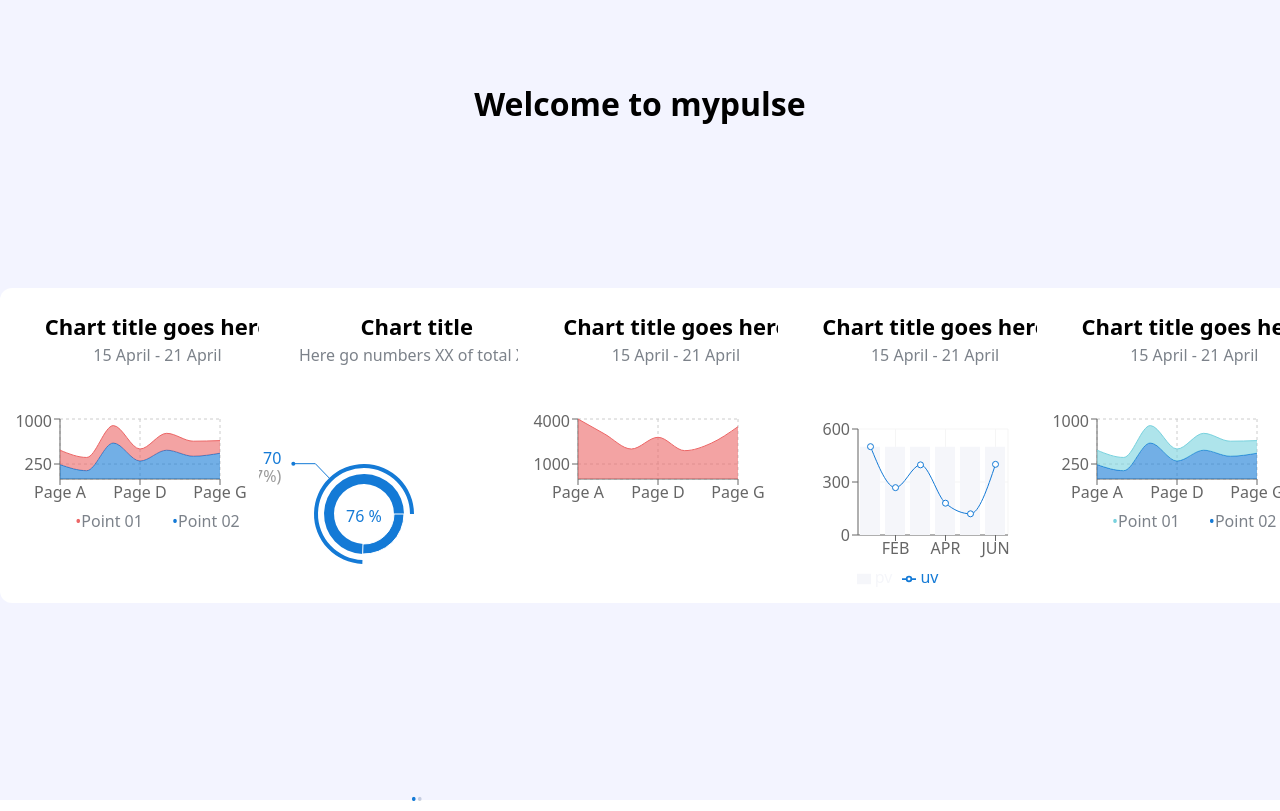
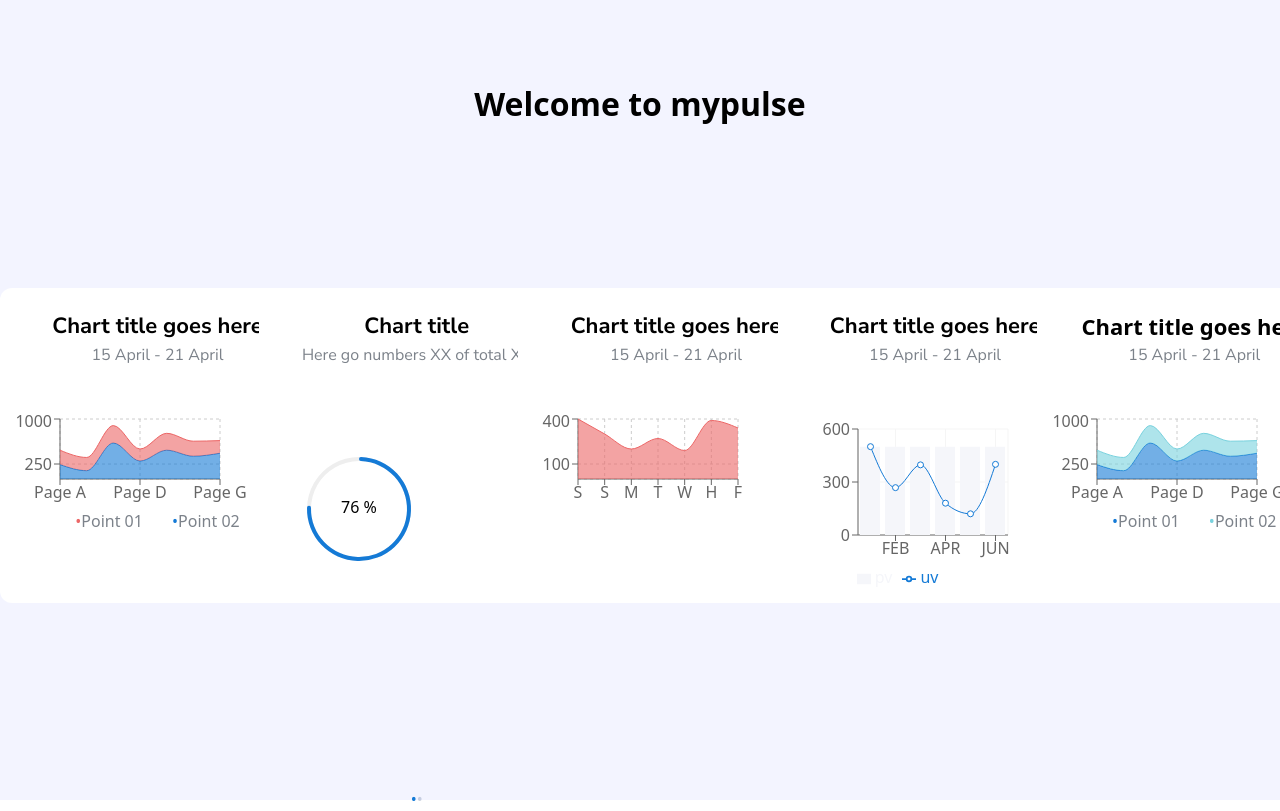
Before and after one commit to pereiraryan/charts, a React (Create React App) app: page / in a window 1280 px wide. Shown: the top 811 px of the page. Built offline with nearby package versions, Linux system fonts and the light colour scheme.

Commit message:
charts up to design v5

```diff
--- a/public/index.html
+++ b/public/index.html
@@ -24,6 +24,9 @@
       work correctly both with client-side routing and a non-root public URL.
       Learn how to configure a non-root public URL by running `npm run build`.
     -->
+    <link rel="preconnect" href="https://fonts.googleapis.com">
+    <link rel="preconnect" href="https://fonts.gstatic.com" crossorigin>
+    <link href="https://fonts.googleapis.com/css2?family=Nunito+Sans:ital,opsz,wght@0,6..12,200..1000;1,6..12,200..1000&display=swap" rel="stylesheet">
     <title>React App</title>
   </head>
   <body>
--- a/src/App.js
+++ b/src/App.js
@@ -11,32 +11,32 @@ function App() {
       <h1 className="font-bold text-[32px] pt-20 mb-40">Welcome to mypulse</h1>
       <div className="grid grid-cols-5 gap-4">
         <div className="bg-[#FFFFFF] rounded-[12px] h-[315px] w-[315px]">
-          <div className="font-bold text-[22px] mt-[22px] text-[#000000] center ">
+          <div className="font-bold text-[22px] mt-[22px] text-[#000000] center font-nunito">
             Chart title goes here
           </div>
-          <div className="center text-[16px] mb-[42px] text-[#7C828A]">15 April - 21 April</div>
+          <div className="center text-[16px] mb-[42px] text-[#7C828A] font-nunito">15 April - 21 April</div>
           <Lines />
         </div>
         <div className="bg-[#FFFFFF] rounded-[12px] h-[315px] w-[315px]">
-          <div className="font-bold text-[22px]  mt-[22px] center">Chart title</div>
-          <div className="center text-[16px]  mb-[42px] text-[#7C828A]">Here go numbers XX of total XX</div>
+          <div className="font-bold text-[22px]  mt-[22px] center font-nunito">Chart title</div>
+          <div className="center text-[16px]  mb-[42px] text-[#7C828A] font-nunito">Here go numbers XX of total XX</div>
           <Circle />
         </div>
         <div className="bg-[#FFFFFF] rounded-[12px] h-[315px] w-[315px]">
-          <div className="font-bold text-[22px]  mt-[22px] center">Chart title goes here</div>
-          <div className="center text-[16px]  mb-[42px] text-[#7C828A]">15 April - 21 April</div>
+          <div className="font-bold text-[22px]  mt-[22px] center font-nunito">Chart title goes here</div>
+          <div className="center text-[16px]  mb-[42px] text-[#7C828A] font-nunito">15 April - 21 April</div>
 
           <HighLight />
         </div>
         <div className="bg-[#FFFFFF] rounded-[12px] h-[315px] w-[315px]">
-          <div className="font-bold text-[22px]  mt-[22px] center">Chart title goes here</div>
-          <div className="center text-[16px]  mb-[42px] text-[#7C828A]">15 April - 21 April</div>
+          <div className="font-bold text-[22px]  mt-[22px] center font-nunito">Chart title goes here</div>
+          <div className="center text-[16px]  mb-[42px] text-[#7C828A] font-nunito">15 April - 21 April</div>
 
           <ComposedBar />
         </div>
         <div className="bg-[#FFFFFF] rounded-[12px] h-[315px] w-[315px]">
         <div className="font-bold text-[22px]  mt-[22px] center">Chart title goes here</div>
-        <div className="center text-[16px]  mb-[42px] text-[#7C828A]">15 April - 21 April</div>
+        <div className="center text-[16px]  mb-[42px] text-[#7C828A] font-nunito">15 April - 21 April</div>
         <SmoothLine />
         </div>
       </div>
--- a/src/component/Circle.js
+++ b/src/component/Circle.js
@@ -1,149 +1,141 @@
-import React, { useCallback, useState } from "react";
-import { PieChart, Pie, Sector } from "recharts";
-import { CarouselProvider, Slider, Slide, ButtonBack, ButtonNext } from 'pure-react-carousel';
-import 'pure-react-carousel/dist/react-carousel.es.css';
+import React from "react";
+import { RadialBarChart, RadialBar, PolarAngleAxis } from "recharts";
+import {
+  CarouselProvider,
+  Slider,
+  Slide,
+  ButtonBack,
+  ButtonNext,
+} from "pure-react-carousel";
+import "pure-react-carousel/dist/react-carousel.es.css";
 
-const data = [
-  { name: "76 %", value: 70 },
-  { name: "24 %", value: 24 }
-];
+const data = [{ name: "L1", value: 76 }];
 
-const renderActiveShape = (props) => {
-  const RADIAN = Math.PI / 180;
-  const {
-    cx,
-    cy,
-    midAngle,
-    innerRadius,
-    outerRadius,
-    startAngle,
-    endAngle,
-    fill,
-    payload,
-    percent,
-    value
-  } = props;
-  const sin = Math.sin(-RADIAN * midAngle);
-  const cos = Math.cos(-RADIAN * midAngle);
-  const sx = cx + (outerRadius + 10) * cos;
-  const sy = cy + (outerRadius + 10) * sin;
-  const mx = cx + (outerRadius + 30) * cos;
-  const my = cy + (outerRadius + 30) * sin;
-  const ex = mx + (cos >= 0 ? 1 : -1) * 22;
-  const ey = my;
-  const textAnchor = cos >= 0 ? "start" : "end";
-
-  return (
-    <g>
-      <text x={cx} y={cy} dy={8} textAnchor="middle" fill={fill}>
-        {payload.name}
-      </text>
-      <Sector
-        cx={cx}
-        cy={cy}
-        innerRadius={innerRadius}
-        outerRadius={outerRadius}
-        startAngle={startAngle}
-        endAngle={endAngle}
-        fill={fill}
-      />
-      <Sector
-        cx={cx}
-        cy={cy}
-        startAngle={startAngle}
-        endAngle={endAngle}
-        innerRadius={outerRadius + 6}
-        outerRadius={outerRadius + 10}
-        fill={fill}
-      />
-      <path
-        d={`M${sx},${sy}L${mx},${my}L${ex},${ey}`}
-        stroke={fill}
-        fill="none"
-      />
-      <circle cx={ex} cy={ey} r={2} fill={fill} stroke="none" />
-      <text
-        x={ex + (cos >= 0 ? 1 : -1) * 12}
-        y={ey}
-        textAnchor={textAnchor}
-        fill="#147AD6"
-      >{`PV ${value}`}</text>
-      <text
-        x={ex + (cos >= 0 ? 1 : -1) * 12}
-        y={ey}
-        dy={18}
-        textAnchor={textAnchor}
-        fill="#999"
-      >
-        {`(Rate ${(percent * 100).toFixed(2)}%)`}
-      </text>
-    </g>
-  );
-};
+const circleSize = 200;
 
 export default function Circle() {
-  const [activeIndex, setActiveIndex] = useState(0);
-  const onPieEnter = useCallback(
-    (_, index) => {
-      setActiveIndex(index);
-    },
-    [setActiveIndex]
-  );
-
   return (
     <CarouselProvider
       naturalSlideWidth={100}
       naturalSlideHeight={120}
       totalSlides={3}
     >
-
       <Slider>
-     <Slide index={0}>      <PieChart width={200} height={200}>
-        <Pie
-          activeIndex={activeIndex}
-          activeShape={renderActiveShape}
+        <Slide index={0}>
+          <RadialBarChart
+            width={circleSize}
+            height={circleSize}
+            cx={circleSize / 2}
+            cy={circleSize / 2}
+            innerRadius={50}
+            outerRadius={80}
+            barSize={4}
             data={data}
-          cx={100}
-          cy={100}
-          innerRadius={30}
-          outerRadius={40}
+            startAngle={90}
+            endAngle={-270}
+          >
+            <PolarAngleAxis
+              type="number"
+              domain={[0, 100]}
+              angleAxisId={0}
+              tick={false}
+            />
+            <RadialBar
+              background
+              clockWise
+              dataKey="value"
+              cornerRadius={circleSize / 2}
               fill="#147AD6"
+            />
+            <text
+              x={circleSize / 2}
+              y={circleSize / 2}
+              textAnchor="middle"
+              dominantBaseline="middle"
+              className="progress-label"
+            >
+              76 %
+            </text>
+          </RadialBarChart>
+        </Slide>
+        <Slide index={1}>  <RadialBarChart
+            width={circleSize}
+            height={circleSize}
+            cx={circleSize / 2}
+            cy={circleSize / 2}
+            innerRadius={50}
+            outerRadius={80}
+            barSize={4}
+            data={data}
+            startAngle={90}
+            endAngle={-270}
+          >
+            <PolarAngleAxis
+              type="number"
+              domain={[0, 100]}
+              angleAxisId={0}
+              tick={false}
+            />
+            <RadialBar
+              background
+              clockWise
               dataKey="value"
-          onMouseEnter={onPieEnter}
+              cornerRadius={circleSize / 2}
+              fill="#147AD6"
             />
-      </PieChart></Slide>
-     <Slide index={1}>      <PieChart width={200} height={200}>
-        <Pie
-          activeIndex={activeIndex}
-          activeShape={renderActiveShape}
+            <text
+              x={circleSize / 2}
+              y={circleSize / 2}
+              textAnchor="middle"
+              dominantBaseline="middle"
+              className="progress-label"
+            >
+              56 %
+            </text>
+          </RadialBarChart></Slide>
+        <Slide index={2}>  <RadialBarChart
+            width={circleSize}
+            height={circleSize}
+            cx={circleSize / 2}
+            cy={circleSize / 2}
+            innerRadius={50}
+            outerRadius={80}
+            barSize={4}
             data={data}
-          cx={100}
-          cy={100}
-          innerRadius={30}
-          outerRadius={40}
+            startAngle={90}
+            endAngle={-270}
+          >
+            <PolarAngleAxis
+              type="number"
+              domain={[0, 100]}
+              angleAxisId={0}
+              tick={false}
+            />
+            <RadialBar
+              background
+              clockWise
+              dataKey="value"
+              cornerRadius={circleSize / 2}
               fill="#147AD6"
-          dataKey="value"
-          onMouseEnter={onPieEnter}
             />
-      </PieChart></Slide>
-     <Slide index={2}>      <PieChart width={200} height={200}>
-        <Pie
-          activeIndex={activeIndex}
-          activeShape={renderActiveShape}
-          data={data}
-          cx={100}
-          cy={100}
-          innerRadius={30}
-          outerRadius={40}
-          fill="#147AD6"
-          dataKey="value"
-          onMouseEnter={onPieEnter}
-        />
-      </PieChart></Slide>
+            <text
+              x={circleSize / 2}
+              y={circleSize / 2}
+              textAnchor="middle"
+              dominantBaseline="middle"
+              className="progress-label"
+            >
+              56 %
+            </text>
+          </RadialBarChart></Slide>
       </Slider>
 
-   <ButtonBack><span className="text-[#147AD6]">•</span></ButtonBack>
-   <ButtonNext><span className="text-[#7388A95A]">•</span></ButtonNext>
+      <ButtonBack>
+        <span className="text-[#147AD6]">•</span>
+      </ButtonBack>
+      <ButtonNext>
+        <span className="text-[#7388A95A]">•</span>
+      </ButtonNext>
     </CarouselProvider>
   );
 }
--- a/src/component/HighLight.js
+++ b/src/component/HighLight.js
@@ -10,46 +10,46 @@ import {
 
 const data = [
   {
-    name: "Page A",
-    uv: 4000,
-    pv: 2400,
-    amt: 2400,
+    name: "S",
+    uv: 400,
+    pv: 240,
+    amt: 240,
   },
   {
-    name: "Page B",
-    uv: 3000,
-    pv: 1398,
-    amt: 2210,
+    name: "S",
+    uv: 300,
+    pv: 398,
+    amt: 220,
   },
   {
-    name: "Page C",
-    uv: 2000,
-    pv: 9800,
-    amt: 2290,
+    name: "M",
+    uv: 200,
+    pv: 400,
+    amt: 220,
   },
   {
-    name: "Page D",
-    uv: 2780,
-    pv: 3908,
-    amt: 2000,
+    name: "T",
+    uv: 270,
+    pv: 308,
+    amt: 200,
   },
   {
-    name: "Page E",
-    uv: 1890,
-    pv: 4800,
-    amt: 2181,
+    name: "W",
+    uv: 190,
+    pv: 400,
+    amt: 181,
   },
   {
-    name: "Page F",
-    uv: 2390,
-    pv: 3800,
-    amt: 2500,
+    name: "H",
+    uv: 390,
+    pv: 300,
+    amt: 250,
   },
   {
-    name: "Page G",
-    uv: 3490,
-    pv: 4300,
-    amt: 2100,
+    name: "F",
+    uv: 340,
+    pv: 300,
+    amt: 100,
   },
 ];
 
--- a/src/component/SmoothLine.js
+++ b/src/component/SmoothLine.js
@@ -87,8 +87,8 @@ export default function Lines() {
       />
     </AreaChart>
     <div className="center text-[16px] text-[#7C828A]">
-      <span className="text-[#79D2DE]">•</span>Point 01
-      &nbsp;&nbsp;&nbsp;&nbsp;&nbsp; <span className="text-[#147AD6]">•</span>Point 02
+      <span className="text-[#147AD6]">•</span>Point 01
+      &nbsp;&nbsp;&nbsp;&nbsp;&nbsp; <span className="text-[#79D2DE]">•</span>Point 02
     </div>
     </>
   );
--- a/src/index.css
+++ b/src/index.css
@@ -1,3 +1,4 @@
+@import url('https://fonts.googleapis.com/css2?family=Nunito+Sans:ital,opsz,wght@0,6..12,200..1000;1,6..12,200..1000&display=swap');
 @tailwind base;
 @tailwind components;
 @tailwind utilities;
--- a/tailwind.config.js
+++ b/tailwind.config.js
@@ -4,7 +4,9 @@ module.exports = {
     "./src/**/*.{js,jsx,ts,tsx}",
   ],
   theme: {
-    extend: {},
+    extend: { fontFamily: {
+      'nunito': ['Nunito Sans'],
+    },},
   },
   plugins: [],
 }
```
Lines whose indentation alone changed are shown as unchanged.
